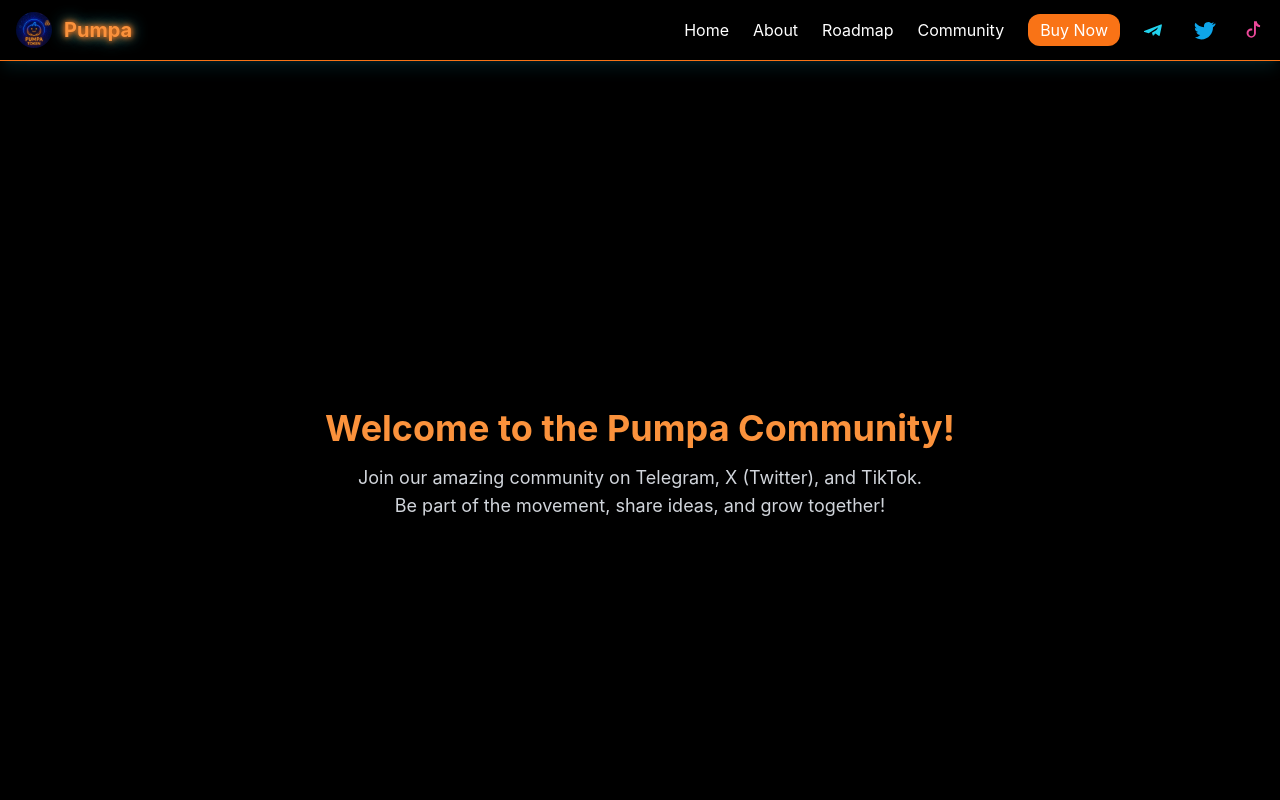
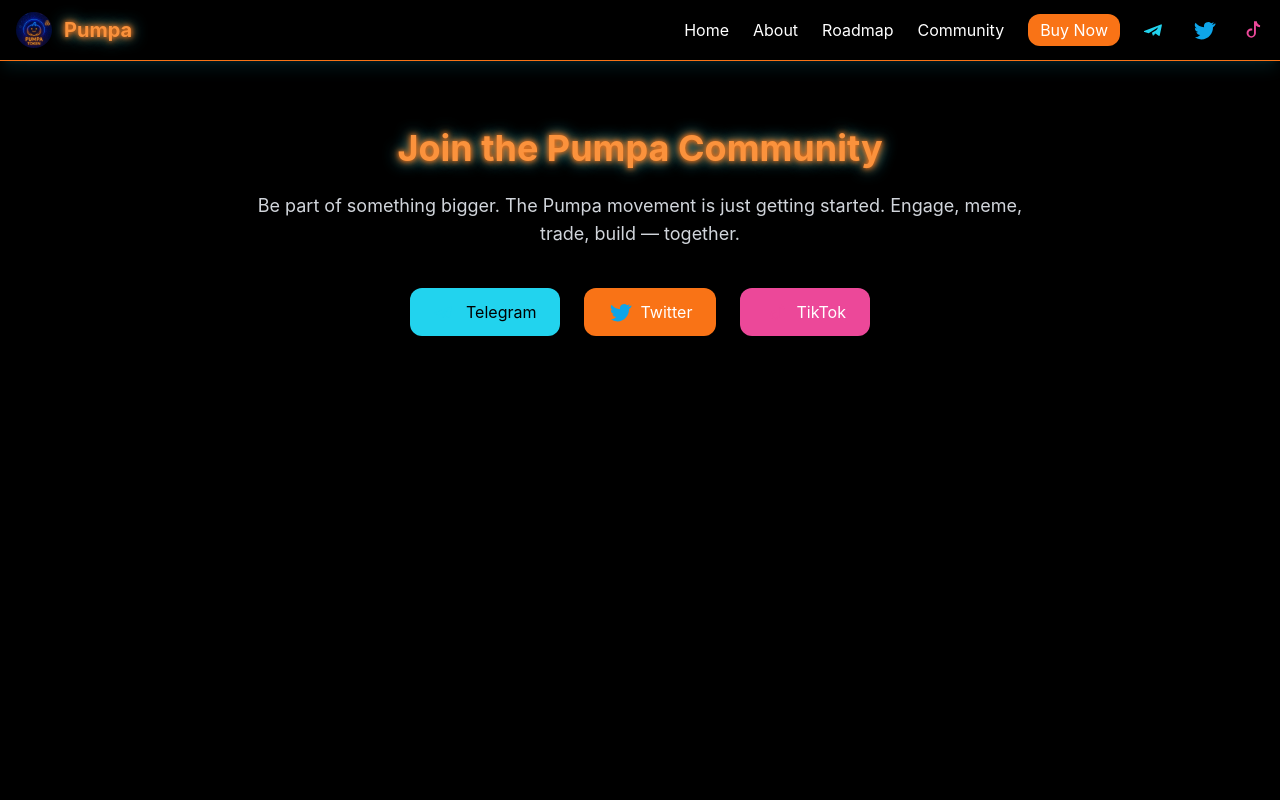
Before and after one commit to PumpaCto/Pompam, a Next.js app: page /community in a window 1280 px wide. Shown: the top 800 px of the page. Built offline with nearby package versions, Linux system fonts and the light colour scheme.

Commit message:
pages/community.js

```diff
--- a/pages/community.js
+++ b/pages/community.js
@@ -1,11 +1,33 @@
+import Image from 'next/image';
+
 export default function Community() {
   return (
-    <div className="min-h-screen flex flex-col items-center justify-center bg-black text-white pt-32 px-4">
-      <h1 className="text-4xl font-bold text-orange-400 mb-4">Welcome to the Pumpa Community!</h1>
-      <p className="text-lg text-gray-300 text-center max-w-xl">
-        Join our amazing community on Telegram, X (Twitter), and TikTok.
-        Be part of the movement, share ideas, and grow together!
-      </p>
-    </div>
+    <section className="min-h-screen bg-black text-white px-4 pt-32 pb-20 animate-fade">
+      <div className="max-w-3xl mx-auto text-center">
+        <h1 className="text-4xl font-bold text-orange-400 mb-6 glow-text">
+          Join the Pumpa Community
+        </h1>
+
+        <p className="text-lg text-gray-300 mb-10">
+          Be part of something bigger. The Pumpa movement is just getting started.
+          Engage, meme, trade, build — together.
+        </p>
+
+        <div className="flex justify-center flex-wrap gap-6">
+          <a href="https://t.me/pumpatoken" target="_blank" className="flex items-center gap-2 bg-pumpaCyan hover:bg-cyan-400 text-black px-6 py-3 rounded-xl shadow-md transition-all">
+            <Image src="/icon-telegram.svg" width={24} height={24} alt="Telegram" />
+            Telegram
+          </a>
+          <a href="https://x.com/Pumpa_Cto" target="_blank" className="flex items-center gap-2 bg-pumpaOrange hover:bg-orange-500 text-white px-6 py-3 rounded-xl shadow-md transition-all">
+            <Image src="/icon-twitter.svg" width={24} height={24} alt="Twitter" />
+            Twitter
+          </a>
+          <a href="https://www.tiktok.com/@pumpa.token" target="_blank" className="flex items-center gap-2 bg-pumpaPink hover:bg-pink-500 text-white px-6 py-3 rounded-xl shadow-md transition-all">
+            <Image src="/icon-tiktok.svg" width={24} height={24} alt="TikTok" />
+            TikTok
+          </a>
+        </div>
+      </div>
+    </section>
   );
 }
```
